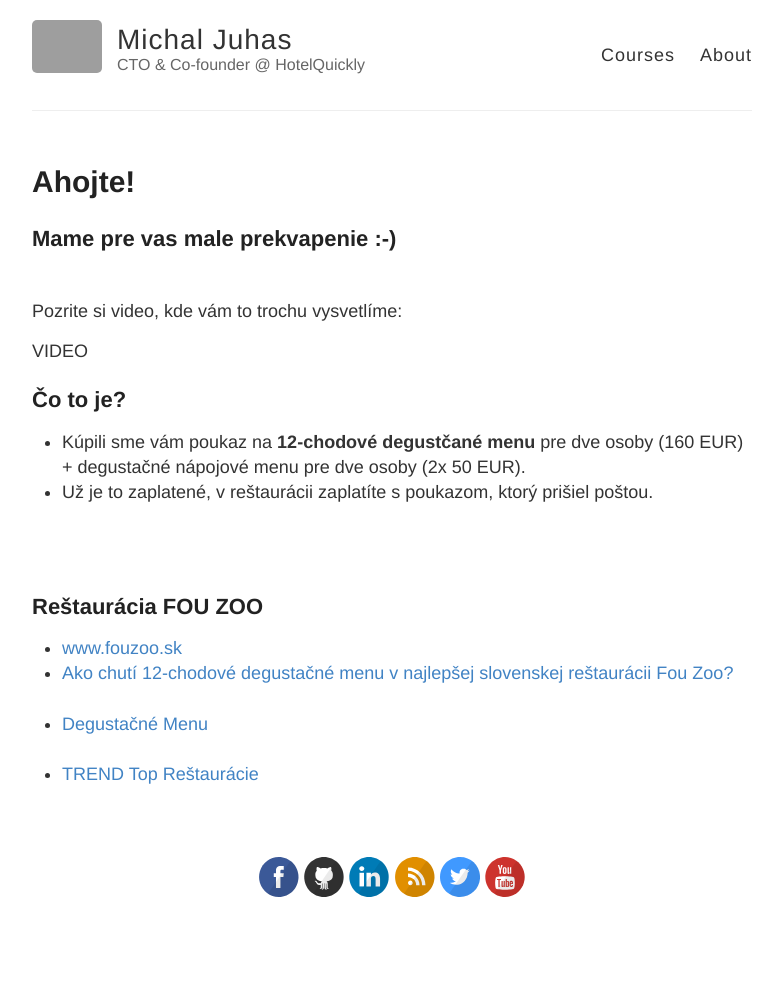
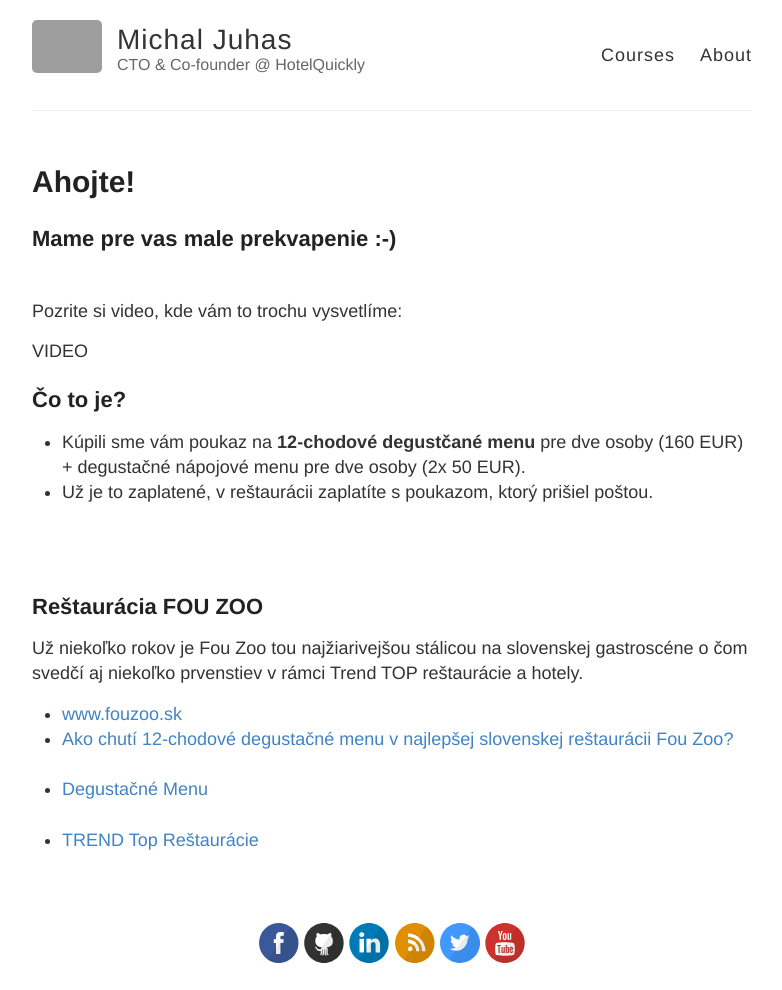
Before and after one commit to michaljuhas/OLD_michaljuhas.github.io, a Jekyll site: the page built from pre-rodicov.md, in a window 1280 px wide. Shown: the whole page, without its empty margins (248-1030 px from the left). Built offline with Jekyll 4.4.1, drawn with Linux system fonts in a browser that asks for light colours; before the commit the page ends 925 px from its top, so only the background shows below that; grey boxes are pictures that could not be loaded.

Commit message:
Update pre-rodicov.md

```diff
--- a/pre-rodicov.md
+++ b/pre-rodicov.md
@@ -16,8 +16,8 @@ layout: default
       <li>Kúpili sme vám poukaz na <b>12-chodové degustčané menu</b> pre dve osoby (160 EUR) + degustačné nápojové menu pre dve osoby (2x 50 EUR).</li>
       <li>Už je to zaplatené, v reštaurácii zaplatíte s poukazom, ktorý prišiel poštou.</li>
     </ul>
-
     <h2>Reštaurácia FOU ZOO</h2>
+    <p>Už niekoľko rokov je Fou Zoo tou najžiarivejšou stálicou na slovenskej gastroscéne o čom svedčí aj niekoľko prvenstiev v rámci Trend TOP reštaurácie a hotely.</p>
     <ul>
       <li><a ref="http://www.fouzoo.sk/">www.fouzoo.sk</a></li>
       <li><a href="https://refresher.sk/35095-Ako-chuti-12chodove-degustacne-menu-v-najlepsej-slovenskej-restauracii-Fou-Zoo">Ako chutí 12-chodové degustačné menu v najlepšej slovenskej reštaurácii Fou Zoo?</a></li>
```
